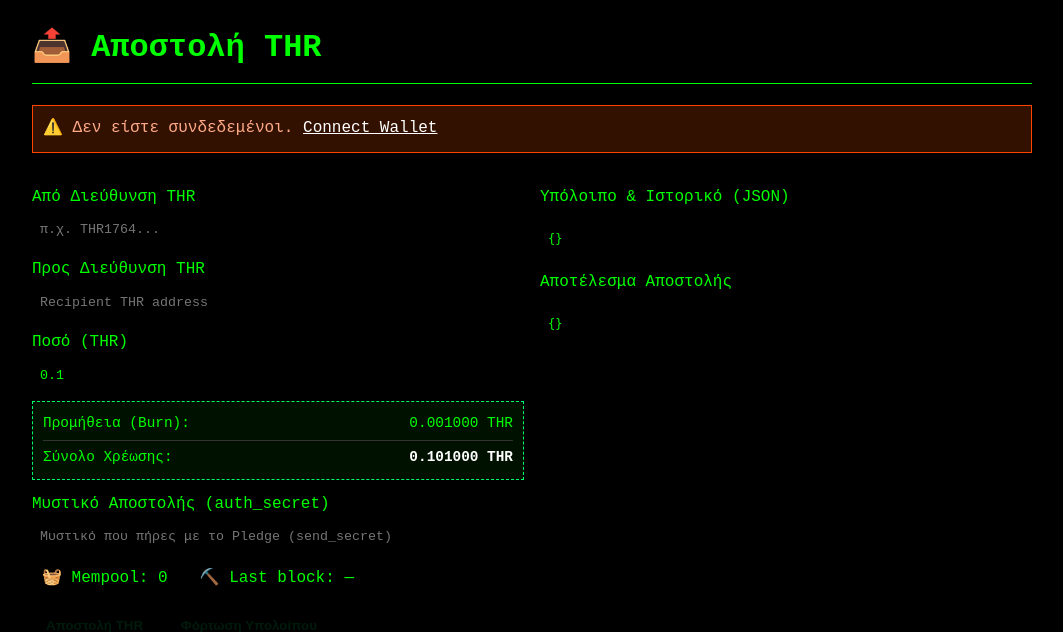
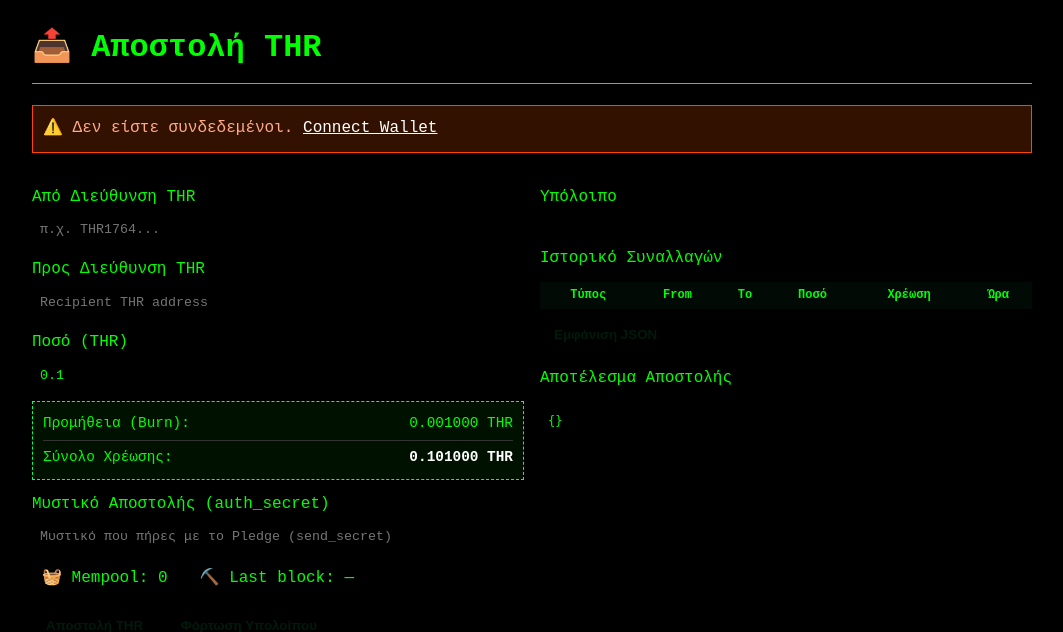
Before and after one commit to Tsipchain/thronos-V3.6, a Flask app: template templates/send.html in a window 1280 px wide. Shown: the part 132-764 px from the top of the page, without its empty margins (108-1171 px from the left). Run offline with Flask 2, Linux system fonts and the light colour scheme; the template is opened without the code that fills it, so the values that code supplies are empty.

Commit message:
Update send.html

```diff
--- a/templates/send.html
+++ b/templates/send.html
@@ -51,6 +51,25 @@
   .fee-row {
       display: flex;
       justify-content: space-between;
+  }
+
+  /* New table styling for transaction history */
+  table.tx-table {
+      width: 100%;
+      border-collapse: collapse;
+      margin-top: 10px;
+      font-size: 12px;
+  }
+  table.tx-table th, table.tx-table td {
+      border: 1px solid var(--line);
+      padding: 4px 6px;
+  }
+  table.tx-table th {
+      background: #010a05;
+      color: var(--line);
+  }
+  table.tx-table tbody tr:nth-child(odd) {
+      background: #001509;
   }
 </style>
 {% endblock %}
@@ -113,22 +132,35 @@
   </div>
 
   <div class="col">
-    <label><span class="lang-el">Υπόλοιπο & Ιστορικό (JSON)</span><span class="lang-en">Balance & History (JSON)</span></label>
-    <pre id="walletBox">{}</pre>
+    <label><span class="lang-el">Υπόλοιπο</span><span class="lang-en">Balance</span></label>
+    <div id="balanceDisplay" class="balance-box" style="border:1px solid var(--line);padding:8px;font-size:12px;"></div>
 
-    <label><span class="lang-el">Αποτέλεσμα Αποστολής</span><span class="lang-en">Send Result</span></label>
+    <label style="margin-top:16px;"><span class="lang-el">Ιστορικό Συναλλαγών</span><span class="lang-en">Transaction History</span></label>
+    <table class="tx-table" id="txTable">
+      <thead>
+        <tr>
+          <th><span class="lang-el">Τύπος</span><span class="lang-en">Type</span></th>
+          <th>From</th>
+          <th>To</th>
+          <th><span class="lang-el">Ποσό</span><span class="lang-en">Amount</span></th>
+          <th><span class="lang-el">Χρέωση</span><span class="lang-en">Fee</span></th>
+          <th><span class="lang-el">Ώρα</span><span class="lang-en">Time</span></th>
+        </tr>
+      </thead>
+      <tbody></tbody>
+    </table>
+
+    <button id="toggleJsonBtn" onclick="toggleRawJson()" style="margin-top:10px;">
+      <span class="lang-el">Εμφάνιση JSON</span><span class="lang-en">Show JSON</span>
+    </button>
+    <pre id="walletBox" style="display:none; margin-top:10px;">{}</pre>
+
+    <label style="margin-top:16px;"><span class="lang-el">Αποτέλεσμα Αποστολής</span><span class="lang-en">Send Result</span></label>
     <pre id="sendResult">{}</pre>
   </div>
 </div>
 
-<div id="chartSection" style="display:none;">
-  <h3>📊 <span class="lang-el">Στατιστικά Δικτύου & Ανάλυση</span><span class="lang-en">Network Stats & Analysis</span></h3>
-  <p class="small-note">
-    <span class="lang-el">Ενεργοποιήθηκε επειδή έχετε ενεργό ιστορικό συναλλαγών.</span>
-    <span class="lang-en">Activated because you have active transaction history.</span>
-  </p>
-  <iframe src="/token_chart" title="Token Chart"></iframe>
-</div>
+<!-- Removed chartSection for cleaner UI -->
 
 {% endblock %}
 
@@ -171,6 +203,20 @@ document.addEventListener('DOMContentLoaded', () => {
     updateFee(); // Init fee display
 });
 
+function toggleRawJson() {
+    const box = $('walletBox');
+    const btn = $('toggleJsonBtn');
+    const lang = localStorage.getItem('lang') || 'el';
+    // Toggle visibility
+    if (box.style.display === 'none' || box.style.display === '') {
+        box.style.display = 'block';
+        btn.innerHTML = (lang === 'el' ? 'Απόκρυψη JSON' : 'Hide JSON');
+    } else {
+        box.style.display = 'none';
+        btn.innerHTML = (lang === 'el' ? 'Εμφάνιση JSON' : 'Show JSON');
+    }
+}
+
 async function pulseNetworkKpis(){
   try{
     const mp = await fetch('/api/mempool').then(r=>r.json());
@@ -198,8 +244,66 @@ async function loadBalance() {
 
   try{
     const data = await fetch(`/wallet_data/${encodeURIComponent(thr)}`).then(r=>r.json());
+    // Populate raw JSON content (hidden by default)
     $('walletBox').textContent = JSON.stringify(data, null, 2);
-    $('chartSection').style.display = (data.transactions && data.transactions.length>0) ? 'block':'none';
+
+    // Build balance summary
+    const balLines = [];
+    // THR balance
+    balLines.push(`THR: ${parseFloat(data.balance || 0).toFixed(6)}`);
+    // L2E token balance
+    if (typeof data.l2e_balance !== 'undefined') {
+        balLines.push(`L2E: ${parseFloat(data.l2e_balance || 0).toFixed(6)}`);
+    }
+    // wBTC balance
+    if (typeof data.wbtc_balance !== 'undefined') {
+        balLines.push(`wBTC: ${parseFloat(data.wbtc_balance || 0).toFixed(8)}`);
+    }
+    $('balanceDisplay').textContent = balLines.join('\n');
+
+    // Render transaction history table
+    const tbody = $('txTable').querySelector('tbody');
+    tbody.innerHTML = '';
+    const txs = (data.transactions || []).filter(tx => {
+        const ttype = (tx.type || '').toString();
+        const amt = parseFloat(tx.amount || 0);
+        // Exclude AI logs and service payments and zero-amount entries
+        if (ttype.startsWith('ai_')) return false;
+        if (ttype === 'service_payment') return false;
+        if (!amt || amt === 0) return false;
+        return true;
+    });
+    txs.forEach(tx => {
+        const tr = document.createElement('tr');
+        // Type
+        const tdType = document.createElement('td');
+        tdType.textContent = tx.type || '';
+        tr.appendChild(tdType);
+        // From
+        const tdFrom = document.createElement('td');
+        const f = tx.from || '';
+        tdFrom.textContent = f.length > 12 ? f.substring(0,8)+'...' : f;
+        tr.appendChild(tdFrom);
+        // To
+        const tdTo = document.createElement('td');
+        const t = tx.to || '';
+        tdTo.textContent = t.length > 12 ? t.substring(0,8)+'...' : t;
+        tr.appendChild(tdTo);
+        // Amount
+        const tdAmt = document.createElement('td');
+        tdAmt.textContent = parseFloat(tx.amount || 0).toFixed(6);
+        tr.appendChild(tdAmt);
+        // Fee
+        const tdFee = document.createElement('td');
+        const feeVal = tx.fee_burned !== undefined ? parseFloat(tx.fee_burned) : (tx.fee !== undefined ? parseFloat(tx.fee) : 0);
+        tdFee.textContent = feeVal ? feeVal.toFixed(6) : '0.000000';
+        tr.appendChild(tdFee);
+        // Timestamp
+        const tdTime = document.createElement('td');
+        tdTime.textContent = tx.timestamp || '';
+        tr.appendChild(tdTime);
+        tbody.appendChild(tr);
+    });
   }catch(e){
     $('walletBox').textContent = (lang==='el'?'Σφάλμα φόρτωσης πορτοφολιού: ':'Error loading wallet: ')+e;
   }
```
